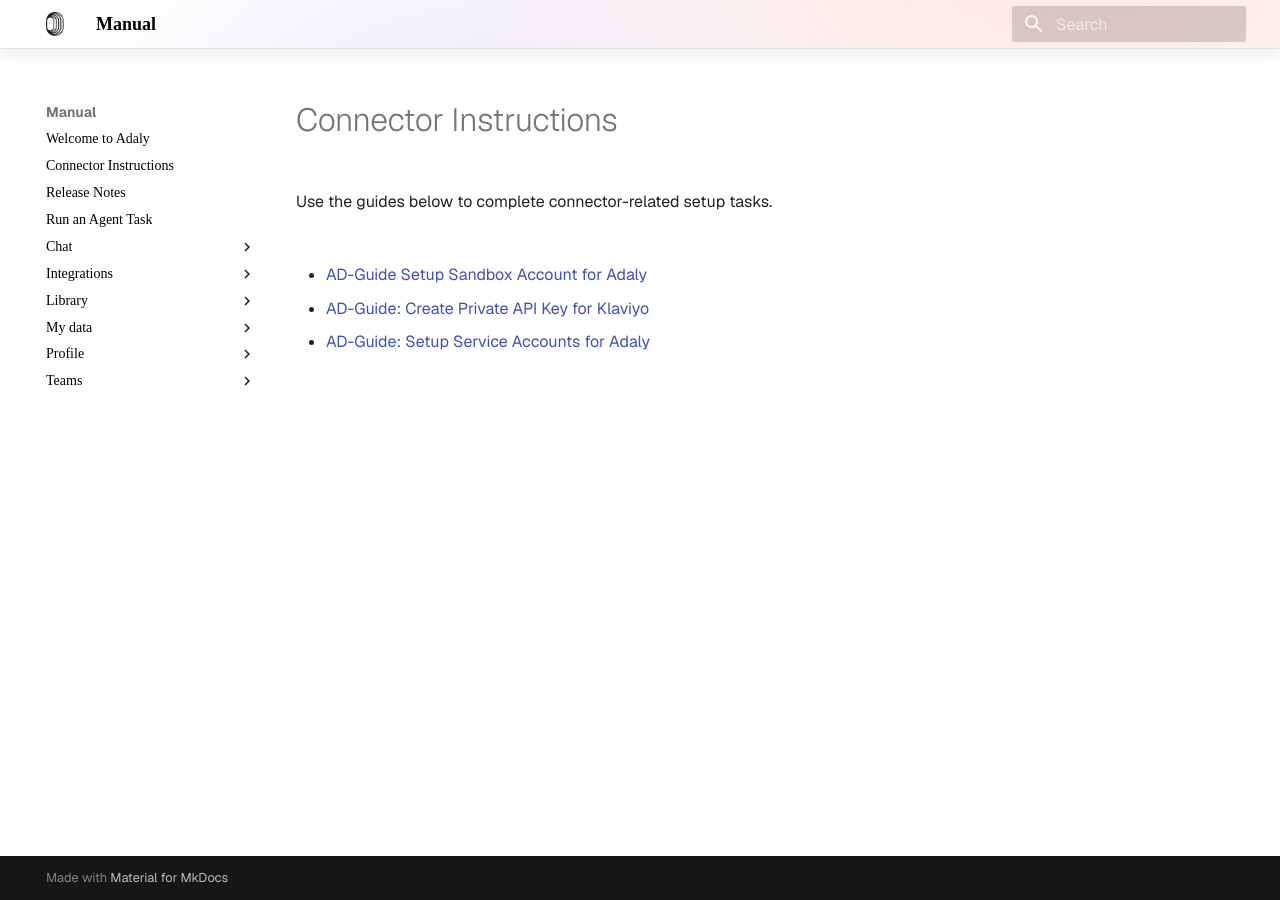
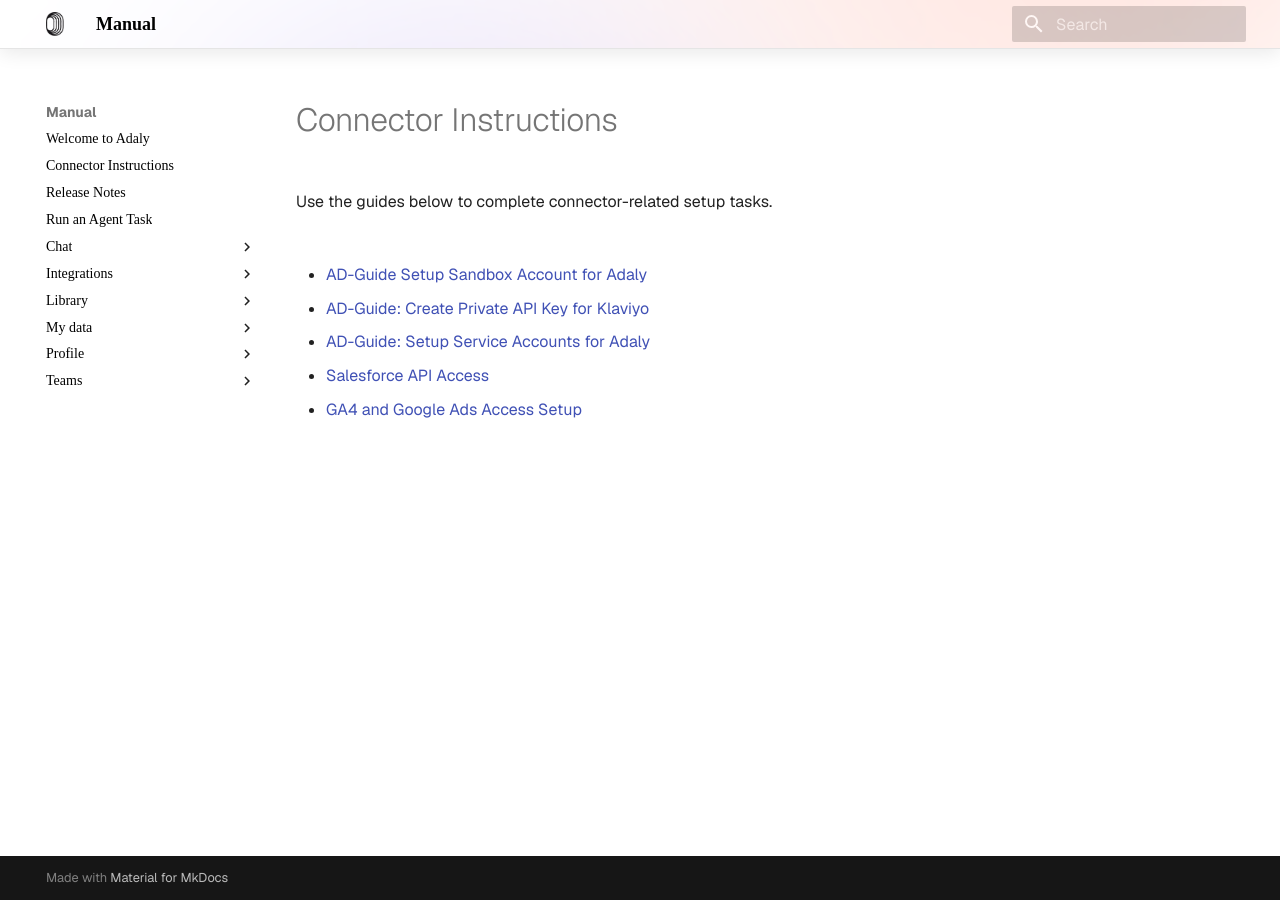
Before and after one commit to AdalyAI/adaly-user-manuals, an MkDocs documentation site: the page built from docs/connector-instructions.md, in a window 1280 px wide. Built offline with MkDocs 1.6.1 and Material for MkDocs 9.7.7, drawn with Linux system fonts in a browser that asks for light colours; some web fonts are replaced.

Commit message:
adding Salesforce + GA4

```diff
--- a/docs/connector-instructions.md
+++ b/docs/connector-instructions.md
@@ -5,3 +5,5 @@ Use the guides below to complete connector-related setup tasks.
 - [AD-Guide Setup Sandbox Account for Adaly](connector-instructions-files/AD-Guide%20Setup%20Sandbox%20Account%20for%20Adaly-160426-152800.pdf){:target="_blank"}
 - [AD-Guide: Create Private API Key for Klaviyo](connector-instructions-files/AD-Guide_%20Create%20Private%20API%20key%20for%20Klaviyo-160426-152659.pdf){:target="_blank"}
 - [AD-Guide: Setup Service Accounts for Adaly](connector-instructions-files/AD-Guide_%20Setup%20Service%20Accounts%20for%20Adaly-160426-152809.pdf){:target="_blank"}
+- [Salesforce API Access](connector-instructions-files/_71202029e79a336aad4192b03f7dc9e0d633c6-Salesforce%20API%20access-200426-130626.pdf){:target="_blank"}
+- [GA4 and Google Ads Access Setup](connector-instructions-files/_71202029e79a336aad4192b03f7dc9e0d633c6-Access%20Setup%20for%20Google%20Cloud%20and%20Google%20Analytics%204%20%28GA4%29%20Integration-200426-130730.pdf){:target="_blank"}
```
Also changed, not shown: 2 other files.
